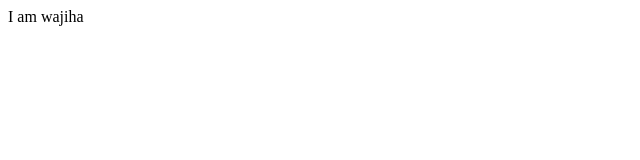
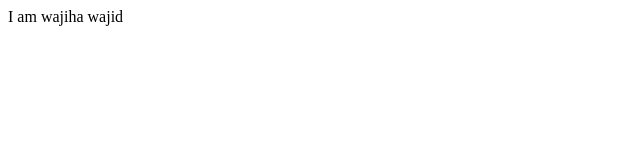
Before and after one commit to wajihawajid/wajihawajid_bootcamp2020_assignment1, a plain HTML site: page index.html in a window 1280 px wide. Shown: the full height of the page, 0-640 px from the left. Drawn offline with Linux system fonts and the light colour scheme.

Commit message:
Update index.html

```diff
--- a/index.html
+++ b/index.html
@@ -7,6 +7,6 @@
     <title>Document</title>
 </head>
 <body>
-    <div>I am wajiha</div>
+    <div>I am wajiha wajid</div>
 </body>
 </html>
```
